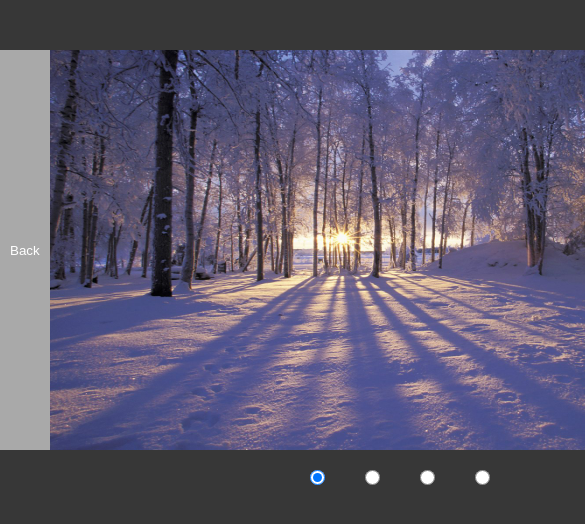
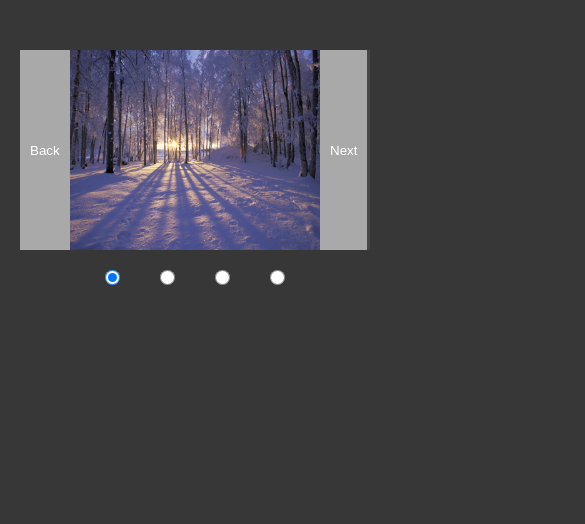
Before and after one commit to MatthewSamush/slider, a React app: page / in a window 390 px wide. Shown: the top 524 px of the page, 585 px wide, since content can reach past the window. Built offline with nearby package versions, Linux system fonts and the light colour scheme.

Commit message:
Add Swipes to Slider

```diff
--- a/src/components/Slider/SliderContent.js
+++ b/src/components/Slider/SliderContent.js
@@ -12,12 +12,16 @@ const RadioButtons = ({onChange, currentElement}) => {
     )
 }
 
+export default function SliderContent({cards}) {
 
-export default function SliderContent({cards}) {
     const [currentCard, setCurrentCard] = useState(0);
     const [loop, setLoop] = useState(false);
     const [slideSpeed, setSlideSpeed] = useState("all 0.5s");
     const cardBox = useRef(null);
+    const [startX,setStartX] = useState(null);
+    const [diffX,setDiffX] = useState(0);
+    const [shiftX,setShiftX] = useState(0)
+
     useEffect(() => {
         cardBox.current.style.marginLeft = -(document.getElementsByClassName("card").item(0).clientWidth * (currentCard + 1)) + "px";
         cardBox.current.style.transition = slideSpeed;
@@ -39,7 +43,7 @@ export default function SliderContent({cards}) {
             setTimeout(() => {
                 setSlideSpeed("all 0.0s");
                 return setCurrentCard(0);
-            }, 501);
+            }, 500);
             setSlideSpeed("all 0.5s");
         } else {
             setCurrentCard(currentCard + 1);
@@ -53,11 +57,33 @@ export default function SliderContent({cards}) {
             setTimeout(() => {
                 setSlideSpeed("all 0.0s");
                 setCurrentCard(3);
-            }, 501);
+            }, 500);
             setSlideSpeed("all 0.5s");
         } else {
             setCurrentCard(currentCard - 1);
             setSlideSpeed("all 0.5s");
+        }
+    };
+
+    const handleSwipeStart = (event) => {
+        setStartX(event.touches[0].clientX);
+    }
+    const handleSwipeMove = (event) => {
+        setDiffX(event.touches[0].clientX);
+        if(startX-diffX === 50 || -50) {
+            setShiftX(startX-diffX);
+        }
+    }
+
+    const handleSwipeEnd = () => {
+        if(shiftX >= 50){
+            handleNextClick();
+            setShiftX(0);
+        } else if (shiftX<= -50){
+            handleBackClick();
+            setShiftX(0);
+        } else if (shiftX===startX){
+            return;
         }
     }
 
@@ -70,7 +96,7 @@ export default function SliderContent({cards}) {
                     </button>
                 </div>
                 <div className="slider">
-                    <div ref={cardBox} className="cardBox">
+                    <div ref={cardBox} onTouchStart={handleSwipeStart} onTouchMove={handleSwipeMove} onTouchEnd={handleSwipeEnd} className="cardBox">
                         <Card image={cards[3].content}/>
                         <Card image={cards[0].content}/>
                         <Card image={cards[1].content}/>
--- a/src/main.scss
+++ b/src/main.scss
@@ -6,8 +6,8 @@ $secondary: #f5f5f5;
 .mainWrapper {
   background-color: $bgColor;
   margin: 50px auto auto;
-  width:800px;
-  height:600px;
+  max-width:500px;
+  max-height:200px;
 }
 .sliderWrapper{
   display:flex;
@@ -16,31 +16,30 @@ $secondary: #f5f5f5;
 .slider{
   position:absolute;
   margin:0 50px 0 50px;
-  width: 700px;
+  width: 400px;
   display:flex;
   background-color:$white;
   overflow: hidden;
 }
 .cardBox{
   display: flex;
-  flex-direction: row;
+  margin-left: -400px;
   width: fit-content;
   justify-content: space-between;
-  margin-left:-700px;
   transition: 0.5s;
 }
 .card{
-  width:100%;
-  height:400px;
+  width:400px;
+  height:200px;
   background-color: $secondary;
 }
 .cardImage{
-  width:700px;
-  height:400px;
+  width:400px;
+  height:200px;
 }
 .buttonBox{
   width:50px;
-  height:400px;
+  height:200px;
   justify-content: center;
   font-size:24px;
   color:$white;
@@ -51,7 +50,7 @@ $secondary: #f5f5f5;
   color: $white;
   border:  0;
   padding: 10px;
-  height: 100%;
+  height: 200px;
 }
 .radioButtonBox {
   display:flex;
@@ -66,6 +65,46 @@ $secondary: #f5f5f5;
   border:1px solid $white;
   color:$white;
 }
+@media (max-width: 550px){
+  .mainWrapper {
+    background-color: $bgColor;
+    margin: 50px auto auto;
+    max-width:450px;
+    max-height:200px;
+  }
+  .slider{
+    width: 350px;
+  }
+  .cardBox{
+    margin-left: -350px;
+  }
+  .card{
+    width:350px;
+  }
+  .cardImage{
+    width:350px;
+  }
+}
+@media (max-width: 450px){
+  .mainWrapper {
+    background-color: $bgColor;
+    margin: 50px auto auto;
+    max-width:350px;
+    max-height:200px;
+  }
+  .slider{
+    width: 250px;
+  }
+  .cardBox{
+    margin-left: -250px;
+  }
+  .card{
+    width:250px;
+  }
+  .cardImage{
+    width:250px;
+  }
+}
 *{
   margin: 0;
   padding: 0;
```
